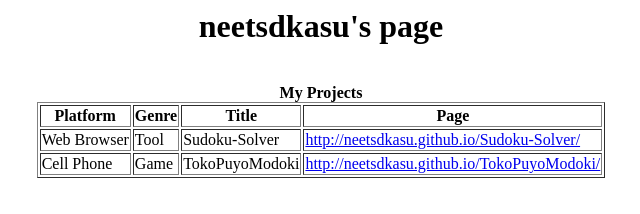
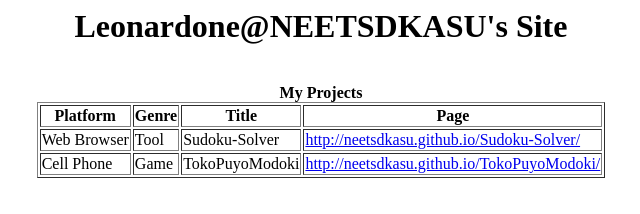
Before and after one commit to neetsdkasu/neetsdkasu.github.io, a plain HTML site: page index.html in a window 1280 px wide. Shown: the whole page, without its empty margins (319-959 px from the left). Drawn offline with Linux system fonts and the light colour scheme.

Commit message:
Update index.html

```diff
--- a/index.html
+++ b/index.html
@@ -1,12 +1,12 @@
 <html>
 <meta http-equiv="Content-Type" content="text/html; charset=UTF-8">
 <head>
-<title>neetsdkasu&apos;s page</title>
+<title>Leonardone@NEETSDKASU &apos;s Site</title>
 </head>
 <body>
 <center>
 
-<h1>neetsdkasu&apos;s page</h1>
+<h1>Leonardone@NEETSDKASU&apos;s Site</h1>
 
 <br>
 
```
